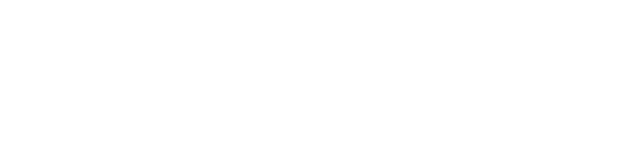
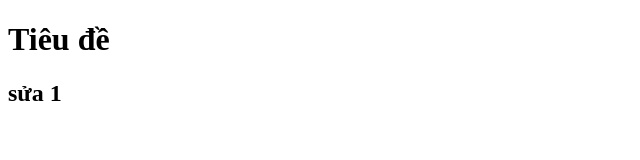
Before and after one commit to AdamWayne27/Project06, a plain HTML site: page index.html in a window 1280 px wide. Shown: the whole page, without its empty margins (0-640 px from the left). Drawn offline with Linux system fonts and the light colour scheme.

Commit message:
1. sua lan 1 commit lan 1

```diff
--- a/index.html
+++ b/index.html
@@ -1,11 +1,12 @@
 <!DOCTYPE html>
 <html lang="en">
-<head>
-    <meta charset="UTF-8">
-    <meta name="viewport" content="width=device-width, initial-scale=1.0">
+  <head>
+    <meta charset="UTF-8" />
+    <meta name="viewport" content="width=device-width, initial-scale=1.0" />
     <title>Document</title>
-</head>
-<body>
-
-</body>
+  </head>
+  <body>
+    <h1>Tiêu đề</h1>
+    <h2>sửa 1</h2>
+  </body>
 </html>
```
